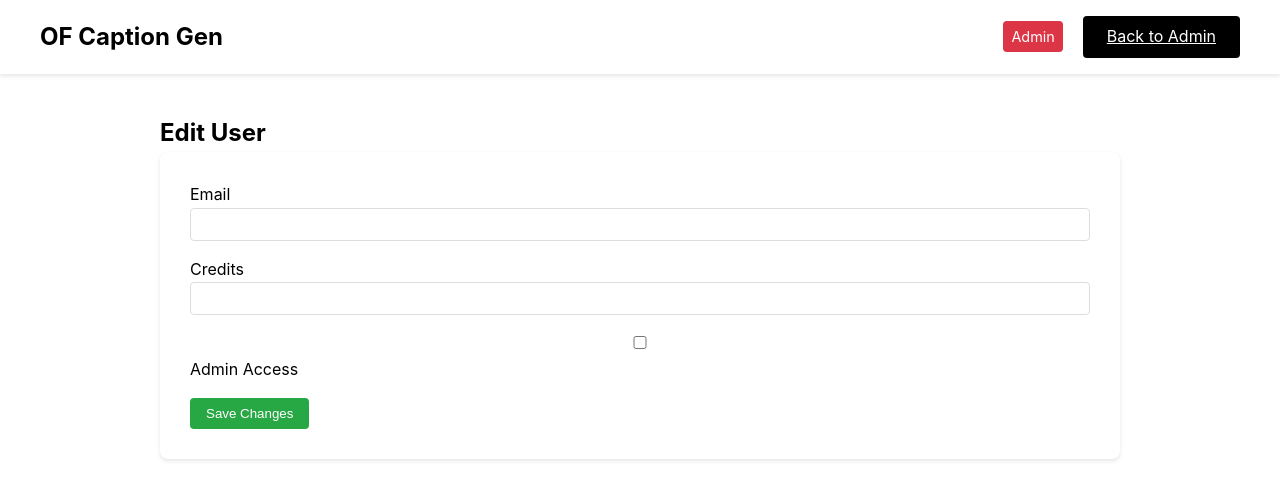
After one commit to Benchoonngg/SaaS-Caption-Gen, a Flask app: template templates/admin/edit_user.html in a window 1280 px wide. The commit adds this page. Shown: the top 500 px of the page. Run offline with Flask 3, Linux system fonts and the light colour scheme; the template is opened without the code that fills it, so the values that code supplies are empty.

Commit message:
Add user model, caption generation logic, and update templates for navigation

```diff
--- a/app.py
+++ b/app.py
@@ -1,9 +1,13 @@
-from flask import Flask, render_template, request, redirect, url_for, flash
-from flask_sqlalchemy import SQLAlchemy
-from flask_login import LoginManager, UserMixin, login_user, logout_user, login_required, current_user
+import logging
+logging.basicConfig(level=logging.DEBUG)
+
+from flask import Flask, render_template, request, redirect, url_for, flash, jsonify
+from flask_login import LoginManager, login_user, logout_user, login_required, current_user
 from datetime import datetime
-import logging
-from werkzeug.security import generate_password_hash, check_password_hash
+from werkzeug.security import generate_password_hash
+from functools import wraps
+from models.user import db, User
+from controllers.caption_controller import CaptionController
 
 # Initialize Flask app
 app = Flask(__name__)
@@ -14,35 +18,30 @@ app.config['SQLALCHEMY_TRACK_MODIFICATIONS'] = False
 app.config['SECRET_KEY'] = 'your-secret-key'
 
 # Initialize extensions
-db = SQLAlchemy(app)
+db.init_app(app)
 login_manager = LoginManager()
 login_manager.init_app(app)
 login_manager.login_view = 'login'
-
-# User Model
-class User(UserMixin, db.Model):
-    id = db.Column(db.Integer, primary_key=True)
-    email = db.Column(db.String(120), unique=True, nullable=False)
-    password_hash = db.Column(db.String(256), nullable=False)
-    credits = db.Column(db.Integer, default=5)
-    is_admin = db.Column(db.Boolean, default=False)
-    created_at = db.Column(db.DateTime, default=datetime.utcnow)
-    last_login = db.Column(db.DateTime)
-
-    def set_password(self, password):
-        self.password_hash = generate_password_hash(password)
-
-    def check_password(self, password):
-        return check_password_hash(self.password_hash, password)
 
 @login_manager.user_loader
 def load_user(id):
     return User.query.get(int(id))
 
+# Admin required decorator
+def admin_required(f):
+    @wraps(f)
+    def decorated_function(*args, **kwargs):
+        if not current_user.is_authenticated or not current_user.is_admin:
+            flash('Admin access required')
+            return redirect(url_for('home'))
+        return f(*args, **kwargs)
+    return decorated_function
+
 # Routes
 @app.route('/')
 def home():
-    return render_template('index.html')
+    # If user is authenticated, show different nav
+    return render_template('index.html', current_user=current_user)
 
 @app.route('/register', methods=['GET', 'POST'])
 def register():
@@ -100,6 +99,61 @@ def logout():
     logout_user()
     return redirect(url_for('home'))
 
+# Admin routes
+@app.route('/admin')
+@login_required
+@admin_required
+def admin_dashboard():
+    users = User.query.all()
+    return render_template('admin/dashboard.html', users=users)
+
+@app.route('/admin/user/<int:user_id>', methods=['GET', 'POST'])
+@login_required
+@admin_required
+def edit_user(user_id):
+    user = User.query.get_or_404(user_id)
+    if request.method == 'POST':
+        user.email = request.form.get('email')
+        user.credits = int(request.form.get('credits', 0))
+        user.is_admin = bool(request.form.get('is_admin'))
+
+        try:
+            db.session.commit()
+            flash('User updated successfully')
+        except Exception as e:
+            db.session.rollback()
+            flash('Error updating user')
+
+    return render_template('admin/edit_user.html', user=user)
+
+@app.route('/admin/user/<int:user_id>/delete', methods=['POST'])
+@login_required
+@admin_required
+def delete_user(user_id):
+    user = User.query.get_or_404(user_id)
+    if user.id == current_user.id:
+        flash('Cannot delete your own account')
+        return redirect(url_for('admin_dashboard'))
+
+    try:
+        db.session.delete(user)
+        db.session.commit()
+        flash('User deleted successfully')
+    except Exception as e:
+        db.session.rollback()
+        flash('Error deleting user')
+
+    return redirect(url_for('admin_dashboard'))
+
+@app.route('/generate-caption', methods=['POST'])
+@login_required
+def generate_caption():
+    prompt = request.json.get('prompt')
+    if not prompt:
+        return jsonify({"error": "No prompt provided"}), 400
+
+    return CaptionController.generate(current_user.id, prompt)
+
 if __name__ == '__main__':
     with app.app_context():
         db.create_all()
--- a/static/css/style.css
+++ b/static/css/style.css
@@ -27,6 +27,12 @@ nav {
 .logo {
     font-size: 1.5rem;
     font-weight: bold;
+    text-decoration: none;
+    color: inherit;
+}
+
+.logo:hover {
+    opacity: 0.8;
 }
 
 .login-btn {
@@ -183,3 +189,102 @@ p {
 .credits-display {
     font-weight: 500;
 }
+
+/* Admin styles */
+.admin-container {
+    max-width: 1000px;
+    margin: 40px auto;
+    padding: 0 20px;
+}
+
+.users-table {
+    background: white;
+    border-radius: 8px;
+    box-shadow: 0 2px 4px rgba(0,0,0,0.1);
+    overflow: hidden;
+}
+
+table {
+    width: 100%;
+    border-collapse: collapse;
+}
+
+th, td {
+    padding: 12px;
+    text-align: left;
+    border-bottom: 1px solid #eee;
+}
+
+th {
+    background: #f8f9fa;
+    font-weight: 600;
+}
+
+.edit-btn, .delete-btn {
+    padding: 4px 8px;
+    border-radius: 4px;
+    border: none;
+    cursor: pointer;
+    font-size: 0.9rem;
+    margin-right: 4px;
+}
+
+.edit-btn {
+    background: #007bff;
+    color: white;
+    text-decoration: none;
+}
+
+.delete-btn {
+    background: #dc3545;
+    color: white;
+}
+
+.admin-badge {
+    background: #dc3545;
+    color: white;
+    padding: 4px 8px;
+    border-radius: 4px;
+    font-size: 0.9rem;
+}
+
+.edit-user-form {
+    background: white;
+    padding: 30px;
+    border-radius: 8px;
+    box-shadow: 0 2px 4px rgba(0,0,0,0.1);
+}
+
+.save-btn {
+    background: #28a745;
+    color: white;
+    padding: 8px 16px;
+    border: none;
+    border-radius: 4px;
+    cursor: pointer;
+}
+
+.generation-result {
+    margin-top: 20px;
+    padding: 20px;
+    background: #f8f9fa;
+    border-radius: 4px;
+}
+
+.generation-result h4 {
+    margin-bottom: 10px;
+}
+
+.copy-btn {
+    margin-top: 10px;
+    padding: 4px 12px;
+    background: #007bff;
+    color: white;
+    border: none;
+    border-radius: 4px;
+    cursor: pointer;
+}
+
+.copy-btn:hover {
+    background: #0056b3;
+}
--- /dev/null
+++ b/templates/admin/edit_user.html
@@ -0,0 +1,47 @@
+<!DOCTYPE html>
+<html>
+<head>
+    <title>Edit User - OF Caption Gen</title>
+    <link rel="stylesheet" href="{{ url_for('static', filename='css/style.css') }}">
+</head>
+<body>
+    <nav>
+        <div class="nav-container">
+            <a href="{{ url_for('home') }}" class="logo">OF Caption Gen</a>
+            <div class="nav-right">
+                <span class="admin-badge">Admin</span>
+                <a href="{{ url_for('admin_dashboard') }}" class="login-btn">Back to Admin</a>
+            </div>
+        </div>
+    </nav>
+
+    <div class="admin-container">
+        <h2>Edit User</h2>
+        {% with messages = get_flashed_messages() %}
+            {% if messages %}
+                {% for message in messages %}
+                    <div class="alert">{{ message }}</div>
+                {% endfor %}
+            {% endif %}
+        {% endwith %}
+
+        <form method="POST" class="edit-user-form">
+            <div class="form-group">
+                <label>Email</label>
+                <input type="email" name="email" value="{{ user.email }}" required>
+            </div>
+            <div class="form-group">
+                <label>Credits</label>
+                <input type="number" name="credits" value="{{ user.credits }}" required>
+            </div>
+            <div class="form-group">
+                <label>
+                    <input type="checkbox" name="is_admin" {% if user.is_admin %}checked{% endif %}>
+                    Admin Access
+                </label>
+            </div>
+            <button type="submit" class="save-btn">Save Changes</button>
+        </form>
+    </div>
+</body>
+</html>
--- a/templates/login.html
+++ b/templates/login.html
@@ -5,6 +5,9 @@
     <link rel="stylesheet" href="{{ url_for('static', filename='css/style.css') }}">
 </head>
 <body>
+    <div class="nav-container">
+        <a href="{{ url_for('home') }}" class="logo">OF Caption Gen</a>
+    </div>
     <div class="auth-container">
         <h2>Login</h2>
         {% with messages = get_flashed_messages() %}
--- a/templates/register.html
+++ b/templates/register.html
@@ -5,6 +5,9 @@
     <link rel="stylesheet" href="{{ url_for('static', filename='css/style.css') }}">
 </head>
 <body>
+    <div class="nav-container">
+        <a href="{{ url_for('home') }}" class="logo">OF Caption Gen</a>
+    </div>
     <div class="auth-container">
         <h2>Register</h2>
         {% with messages = get_flashed_messages() %}
```
Also changed, not shown: api.py (added, +62 -0 lines), controllers/caption_controller.py (added, +42 -0 lines), models/user.py (added, +21 -0 lines), templates/admin/dashboard.html (added, +62 -0 lines), templates/dashboard.html (+79 -36 lines), templates/index.html (+14 -3 lines), 1 other file.
